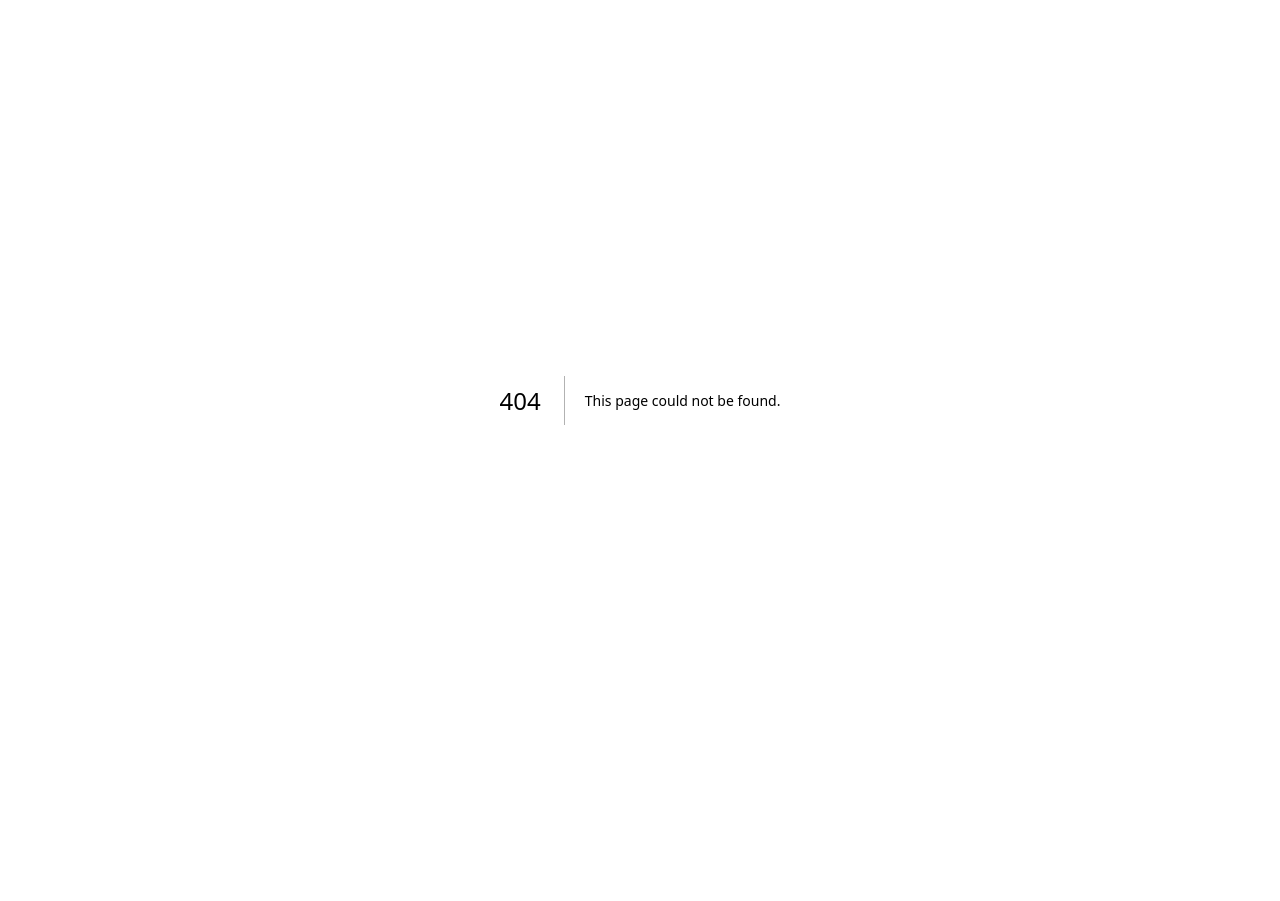
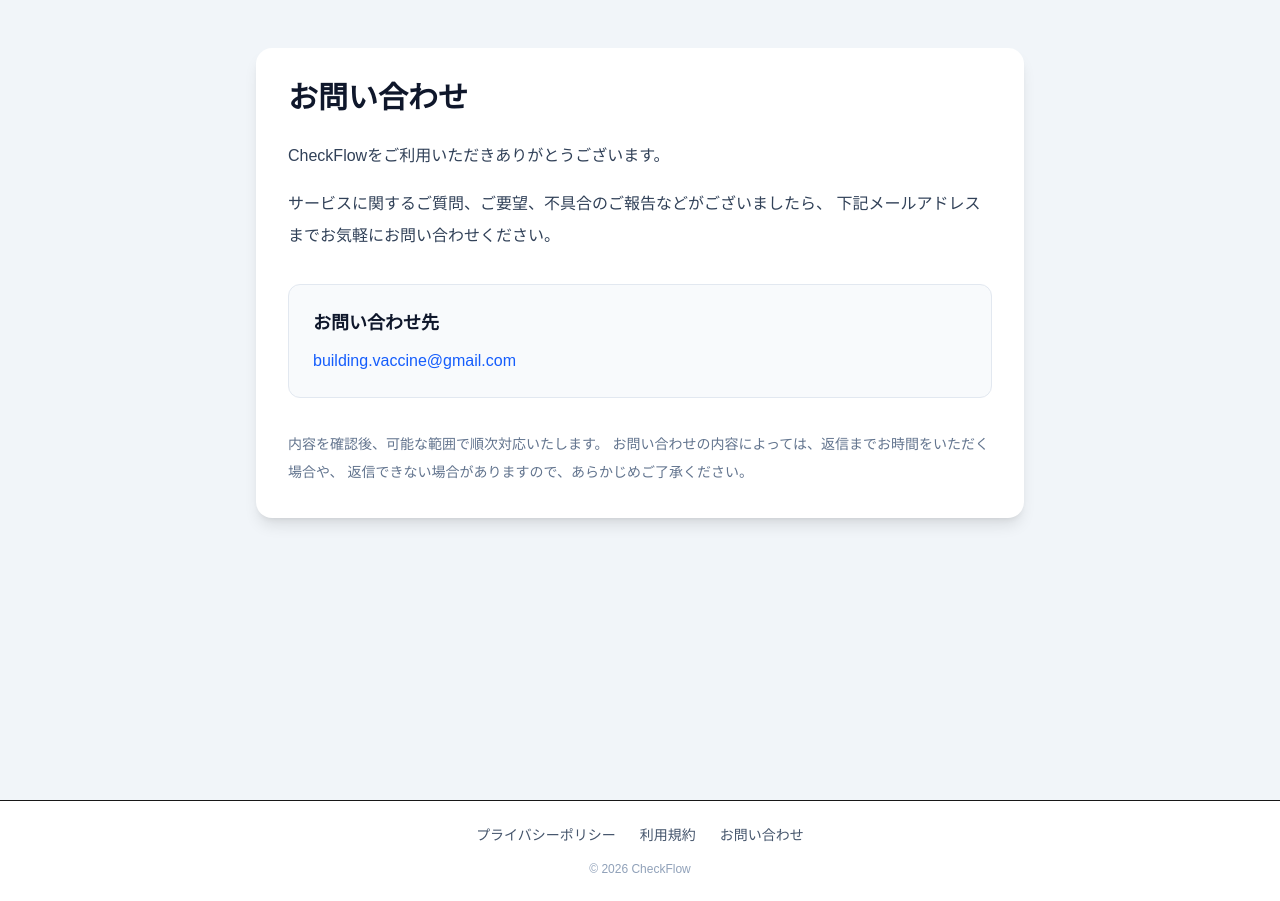
Before and after one commit to building-vaccine/checkflow, a Next.js app: page /contact in a window 1280 px wide. Before the commit this address had no page. Before the commit the page ends 800 px from the top, so only its background shows below. Built offline with nearby package versions, Linux system fonts and the light colour scheme.

Commit message:
add image

```diff
--- /dev/null
+++ b/app/contact/page.tsx
@@ -0,0 +1,44 @@
+export const metadata = {
+  title: "お問い合わせ",
+  description: "CheckFlowへのお問い合わせページです。",
+};
+
+export default function ContactPage() {
+  return (
+    <main className="min-h-screen bg-slate-100 px-6 py-12">
+      <div className="mx-auto max-w-3xl rounded-2xl bg-white p-8 shadow-lg">
+        <h1 className="text-3xl font-bold text-slate-900">
+          お問い合わせ
+        </h1>
+
+        <p className="mt-6 leading-8 text-slate-700">
+          CheckFlowをご利用いただきありがとうございます。
+        </p>
+
+        <p className="mt-4 leading-8 text-slate-700">
+          サービスに関するご質問、ご要望、不具合のご報告などがございましたら、
+          下記メールアドレスまでお気軽にお問い合わせください。
+        </p>
+
+        <div className="mt-8 rounded-xl border border-slate-200 bg-slate-50 p-6">
+          <h2 className="text-lg font-semibold text-slate-900">
+            お問い合わせ先
+          </h2>
+
+          <a
+            href="mailto:building.vaccine@gmail.com"
+            className="mt-3 inline-block text-blue-600 hover:underline"
+          >
+            building.vaccine@gmail.com
+          </a>
+        </div>
+
+        <p className="mt-8 text-sm leading-7 text-slate-500">
+          内容を確認後、可能な範囲で順次対応いたします。
+          お問い合わせの内容によっては、返信までお時間をいただく場合や、
+          返信できない場合がありますので、あらかじめご了承ください。
+        </p>
+      </div>
+    </main>
+  );
+}
--- a/app/layout.tsx
+++ b/app/layout.tsx
@@ -33,6 +33,35 @@
   verification: {
     google: "VyGnAUfAjlUAgwsKAvp6BwKQNTe8OTzz0e2m_lArjKM",
   },
+  metadataBase: new URL("https://checkflow.vercel.app"),
+  openGraph: {
+    title: "CheckFlow",
+    description:
+      "無料で使えるシンプルなオンラインチェックリスト。買い物、旅行、引っ越しなどのタスク管理に最適です。",
+    url: "https://あなたのドメイン",
+    siteName: "CheckFlow",
+    images: [
+      {
+        url: "/opengraph-image.png",
+        width: 1200,
+        height: 630,
+        alt: "CheckFlow",
+      },
+    ],
+    locale: "ja_JP",
+    type: "website",
+  },
+  robots: {
+    index: true,
+    follow: true,
+  },
+  twitter: {
+    card: "summary_large_image",
+    title: "CheckFlow",
+    description:
+      "無料で使えるシンプルなオンラインチェックリスト。",
+    images: ["/opengraph-image.png"],
+  },
 };
 
 export default function RootLayout({
@@ -59,7 +88,29 @@
       </Script>
 
       <body className="min-h-full flex flex-col bg-slate-100">
-        {children}
+        <main className="flex-1">
+          {children}
+        </main>
+
+        <footer className="border-t bg-white py-6">
+          <div className="mx-auto flex max-w-5xl justify-center gap-6 text-sm text-slate-600">
+            <a href="/privacy" className="hover:underline">
+              プライバシーポリシー
+            </a>
+
+            <a href="/terms" className="hover:underline">
+              利用規約
+            </a>
+
+            <a href="/contact" className="hover:underline">
+              お問い合わせ
+            </a>
+          </div>
+
+          <p className="mt-4 text-center text-xs text-slate-400">
+            © {new Date().getFullYear()} CheckFlow
+          </p>
+        </footer>
       </body>
     </html>
   );
--- /dev/null
+++ b/app/not-found.tsx
@@ -0,0 +1,26 @@
+import Link from "next/link";
+
+export default function NotFound() {
+  return (
+    <main className="flex min-h-screen items-center justify-center bg-slate-100 px-6">
+      <div className="max-w-md rounded-2xl bg-white p-8 text-center shadow-lg">
+        <h1 className="text-4xl font-bold text-slate-900">404</h1>
+
+        <h2 className="mt-4 text-2xl font-semibold text-slate-800">
+          ページが見つかりません
+        </h2>
+
+        <p className="mt-4 text-slate-600">
+          お探しのページは存在しないか、移動または削除された可能性があります。
+        </p>
+
+        <Link
+          href="/"
+          className="mt-8 inline-block rounded-lg bg-blue-600 px-6 py-3 font-semibold text-white hover:bg-blue-700"
+        >
+          トップページへ戻る
+        </Link>
+      </div>
+    </main>
+  );
+}
--- a/app/page.tsx
+++ b/app/page.tsx
@@ -291,11 +291,6 @@
           </ul>
         </section>
       </div>
-      <footer className="mt-10 border-t pt-6 text-center text-sm text-slate-500">
-        <a href="/privacy" className="hover:underline">
-          プライバシーポリシー
-        </a>
-      </footer>
     </main>
   );
 }
```
Also changed, not shown: public/opengraph-image.png (added).
